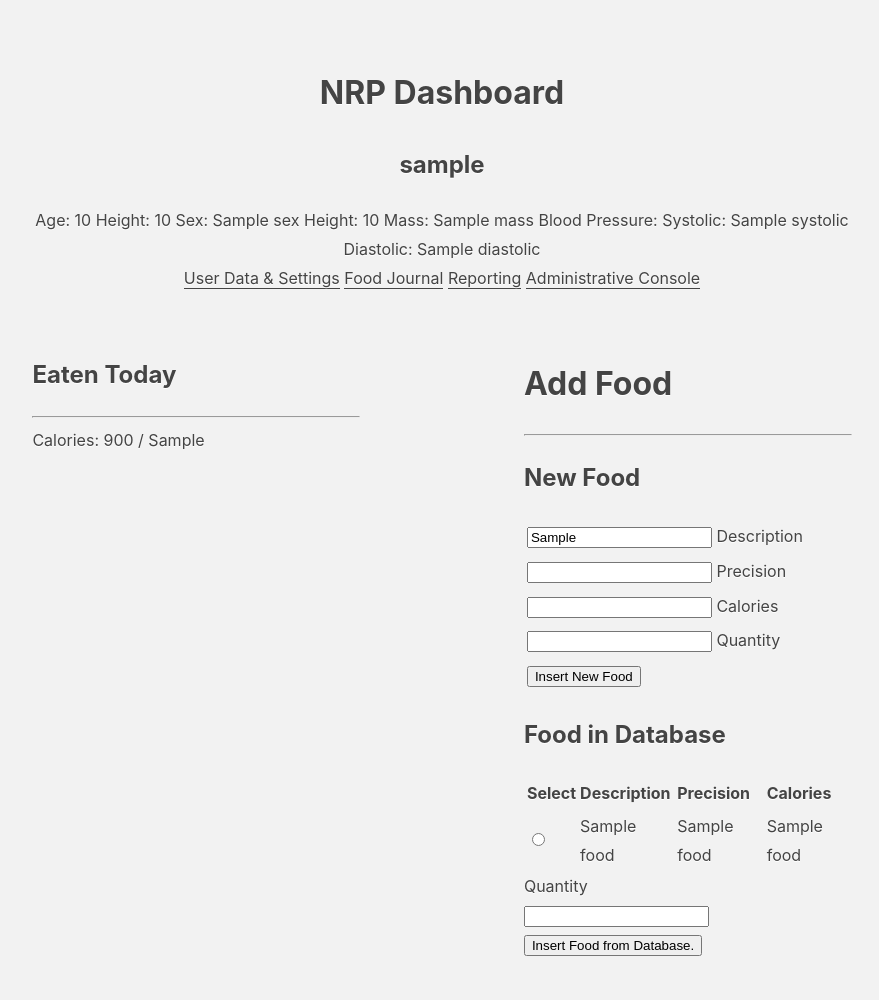
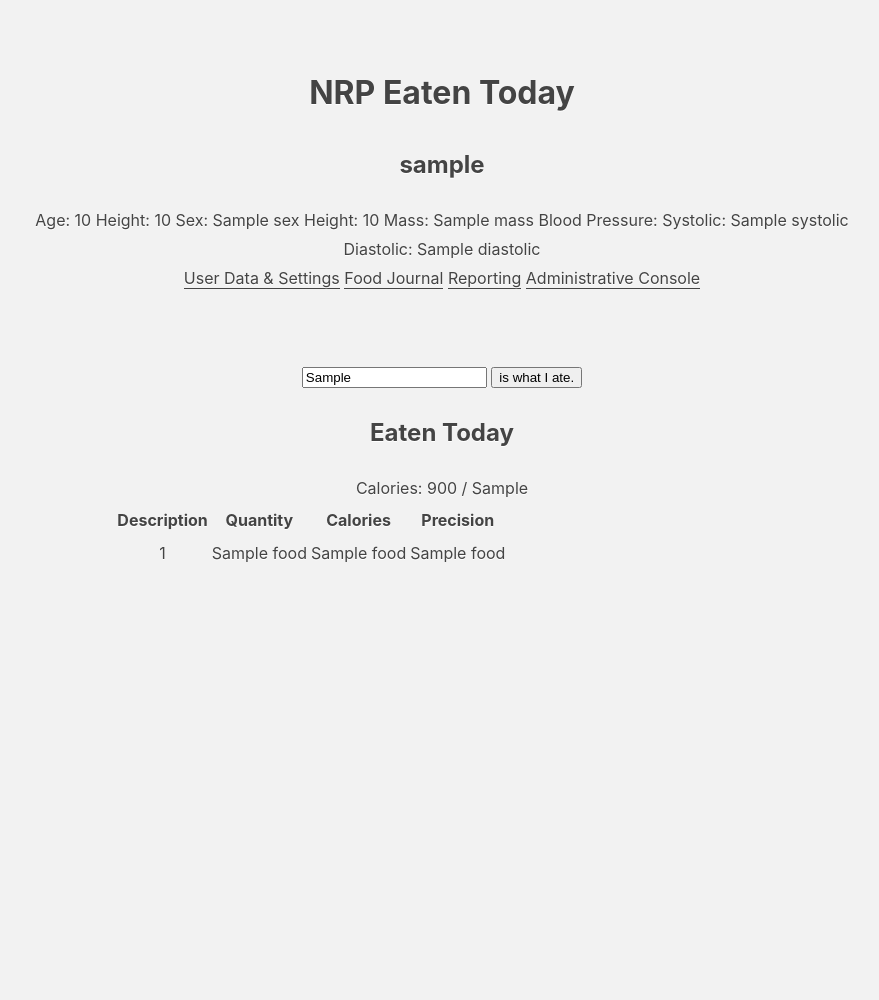
Before and after one commit to nathanfrommpls/nrp, a Flask app: template templates/food.html in a window 1280 px wide. Shown: the whole page, without its empty margins (198-1077 px from the left). After the commit the page ends 562 px from the top, so only its background shows below. Run offline with Flask 2, Linux system fonts and the light colour scheme; the template is opened without the code that fills it: most values are stand-ins (such as "Sample title", 1, 10 or a date in 2020); some libraries are stand-ins or nearby versions.

Commit message:
Partially working food. Showing whats eaten for the day.

```diff
--- a/app.py
+++ b/app.py
@@ -91,7 +91,7 @@ def food():
     except Exception as e:
         return render_template("exception.html",exception_string="While getting User Info: " + str(e))
 
-    return render_template("food.html",username=user_info['name'],age=calculate_age( user_info['birthdate'] ),height=user_info['height'],sex=iso_5218_sex( user_info['sex'] ),mass=user_info['mass'],systolic=user_info['systolic'],diastolic=user_info['diastolic'],target_calories=harris_benedict(calculate_age( user_info['birthdate'] ), user_info['height'], user_info['mass'], user_info['sex'], 1))
+    return render_template("food.html",username=user_info['name'],age=calculate_age( user_info['birthdate'] ),height=user_info['height'],sex=iso_5218_sex( user_info['sex'] ),mass=user_info['mass'],systolic=user_info['systolic'],diastolic=user_info['diastolic'],target_calories=harris_benedict(calculate_age( user_info['birthdate'] ), user_info['height'], user_info['mass'], user_info['sex'], 1),foods=eaten_today(1))
 
 @app.route("/report/",methods=['GET', 'POST'])
 def report():
@@ -171,18 +171,6 @@ def update_habits( uid, exercise, stretch, sit, sss, journal, vitamins, brush_am
     except Exception as e:
         raise e
 
-def calories_target( uid ):
-    today = datetime.date.today()
-    conn = conn_helper()
-    curs = conn.cursor()
-    sql_bindings = [ uid ]
-    result = curs.execute("SELECT age, height, weight, sex FROM users WHERE uid = ?", sql_bindings )
-    user_prefs = result.fetchone()
-    # https://en.wikipedia.org/wiki/Harris%E2%80%93Benedict_equation
-    # Activity: 1.2 (Sedentiary), 1.375 (Light Exercise)
-    # 1.55 ( Moderate Exercise ), 1.725 ( Heavy ), 1.9 ( Very Heavy )
-    return float(((10 * user_prefs[2]) + ( 6.25 * user_prefs[1] ) - ( 5 * user_prefs[0]) + user_prefs[3]) * 1.375)
-
 def iso_5218_sex( sex ):
     if sex == 1:
         return "Male"
@@ -213,3 +201,15 @@ def harris_benedict( age, height, weight, sex, activity ):
         raise Exception( sex + " is not a valid iso_5218 value." )
 
     return int(((10 * weight) + ( 6.25 * height ) - ( 5 * age ) +  sex_modifer) * activity_multiplier[activity])
+
+def eaten_today( uid ):
+    try:
+        sql = "SELECT food.description, eaten_daily.quantity, food.calories * eaten_daily.quantity, food.precision FROM eaten_daily INNER JOIN food ON eaten_daily.fid = food.fid WHERE eaten_daily.uid = %s AND date = current_date;"
+        conn = get_db_conn()
+        curs = conn.cursor()
+        curs.execute(sql,[uid])
+        eaten_today = curs.fetchall()
+        # Do I need a if eaten_today == None like in the current function?
+        return eaten_today
+    except Exception as e:
+        raise e
--- a/templates/food.html
+++ b/templates/food.html
@@ -11,7 +11,7 @@
 	<body>
 	  <div class="dashmain">
 	    <div class="dashuser">
-	      <h1>NRP Dashboard</h1>
+	      <h1>NRP Eaten Today</h1>
 	      <h2>{{ username }}</h2>
 	      <span>Age: </span><span>{{ age }}</span>
 	      <span>Height: </span><span>{{ height }}</span>
@@ -23,75 +23,35 @@
 	      <span>Diastolic: </span><span>{{ diastolic }}</span>
 	    </div>
 	    <div class="dashnav">
-	      <span><a href="./user/">User Data & Settings</a></span>
-	      <span><a href="./food/">Food Journal</a></span>
-	      <span><a href="./report/">Reporting</a></span>
-	      <span><a href="./admin/">Administrative Console</a></span>
+	      <span><a href="../user/">User Data & Settings</a></span>
+	      <span><a href="../food/">Food Journal</a></span>
+	      <span><a href="../report/">Reporting</a></span>
+	      <span><a href="../admin/">Administrative Console</a></span>
 	    </div>
-	    <div class="dashleft">
+	    <div class="dashmain">
+	      <br />
+	      <form action="/atethis" method="post">
+		<input type="text" id="food_description" name="description" value="{{ input_food }}">
+		<input type="submit" id="search_food" name="search_food" value="is what I ate.">
+	      </form>
 	      <h2>Eaten Today</h2>
-	      <hr />
      	      <span>Calories: </span><span> 900 </span>/<span> {{ target_calories }} </span>
-	    </div>
-	    <div class="dashright">
-	      <h1>Add Food</h1>
-	      <hr />
-	      <h2>New Food</h2>
-	      <form action="/newfood" method="post">
 	      <table>
 		<tr>
-		    <td>
-		      <input type="text" id="food_description" name="description" value="{{ input_food }}">
-		      <label for="food_description">Description</label>
-		    </td>
+		  <th>Description</th>
+		  <th>Quantity</th>
+		  <th>Calories</th>
+		  <th>Precision</th>
+		</tr>
+		{%for food in foods %}
 		<tr>
-		  </tr>
-		    <td>
-		      <input type="number" id="precision" name="precision" value="">
-		      <label for="precision">Precision</label>
-		    </td>
-		  <tr>
-		  </tr>
-		    <td>
-		      <input type="number" step="any" id="calories" name="calories" value="">
-		      <label for="calories">Calories</label>
-		    </td>
-		  <tr>
-		  </tr>
-		    <td>
-		      <input type="number" step="1" id="quantity" name="quantity" value="">
-		      <label for="quantity">Quantity</label>
-		    </td>
-		  <tr>
-		  </tr>
-		    <td>
-		      <input type="submit" id="insert_new_food" name="insert_new_food" value="Insert New Food">
-		    </td>
-		  </tr>
-		</table>
-	      </form>
-	  <h2>Food in Database</h2>
-	  <form action="/dbfood" method="post">
-	    <table>
-	      <tr>
-		<th>Select</th>
-		<th>Description</th>
-		<th>Precision</th>
-		<th>Calories</th>
-	      </tr>
-	      {%for food in dbfoods %}
-	      <tr>
-		<td><input type="radio" id="rowid" name="rowid" value="{{ food[0] }}"</td>
+		  <td>{{ food[0] }}</td>
 		  <td>{{ food[1] }}</td>
 		  <td>{{ food[2] }}</td>
 		  <td>{{ food[3] }}</td>
 		</tr>
 		{%endfor%}
 	      </table>
- 	    <label for="quantity">Quantity</label><br />
-	    <input type="number" step="1" id="quantity" name="quantity" value="">
-	    <input type="submit" id="insert_db_food" name="insert_db_food" value="Insert Food from Database.">
-	  </form>
 	    </div>
 	  </div>
 	</body>
```
Also changed, not shown: README.md. Lines whose indentation alone changed are shown as unchanged.
